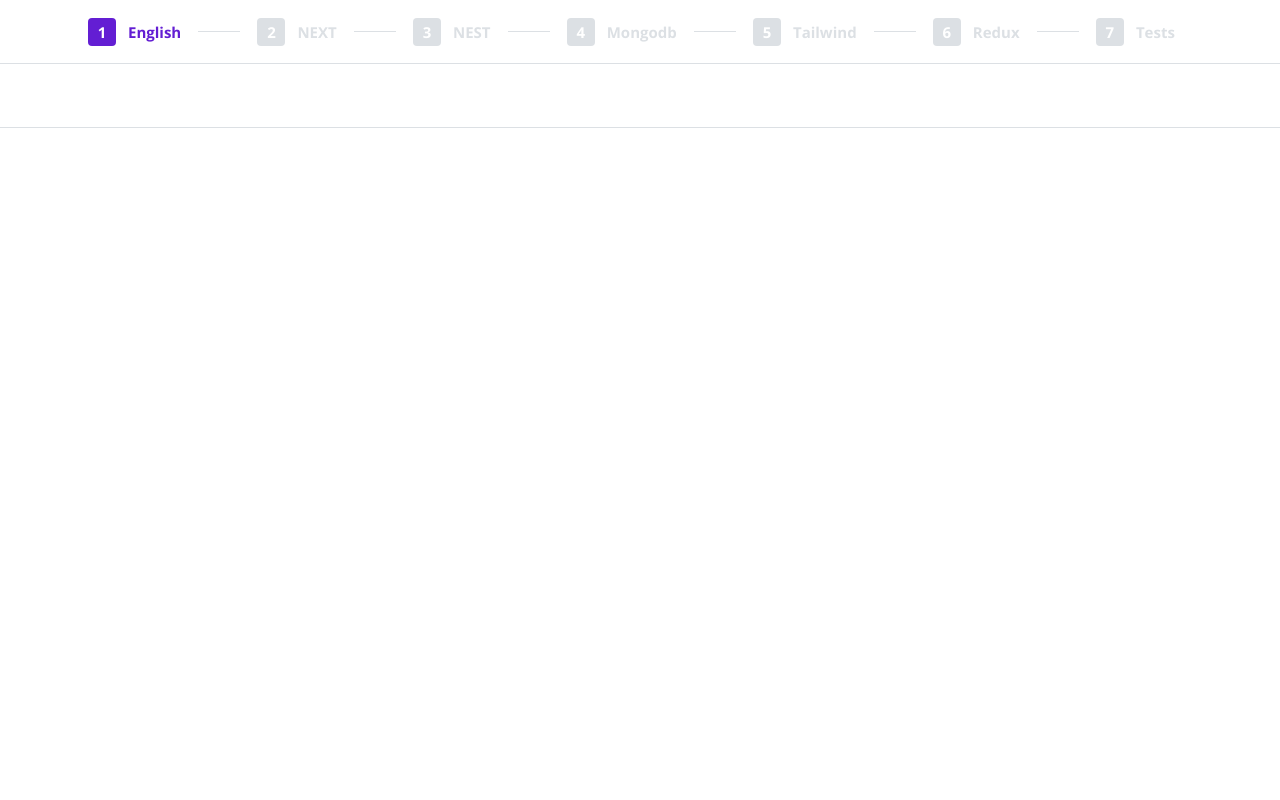
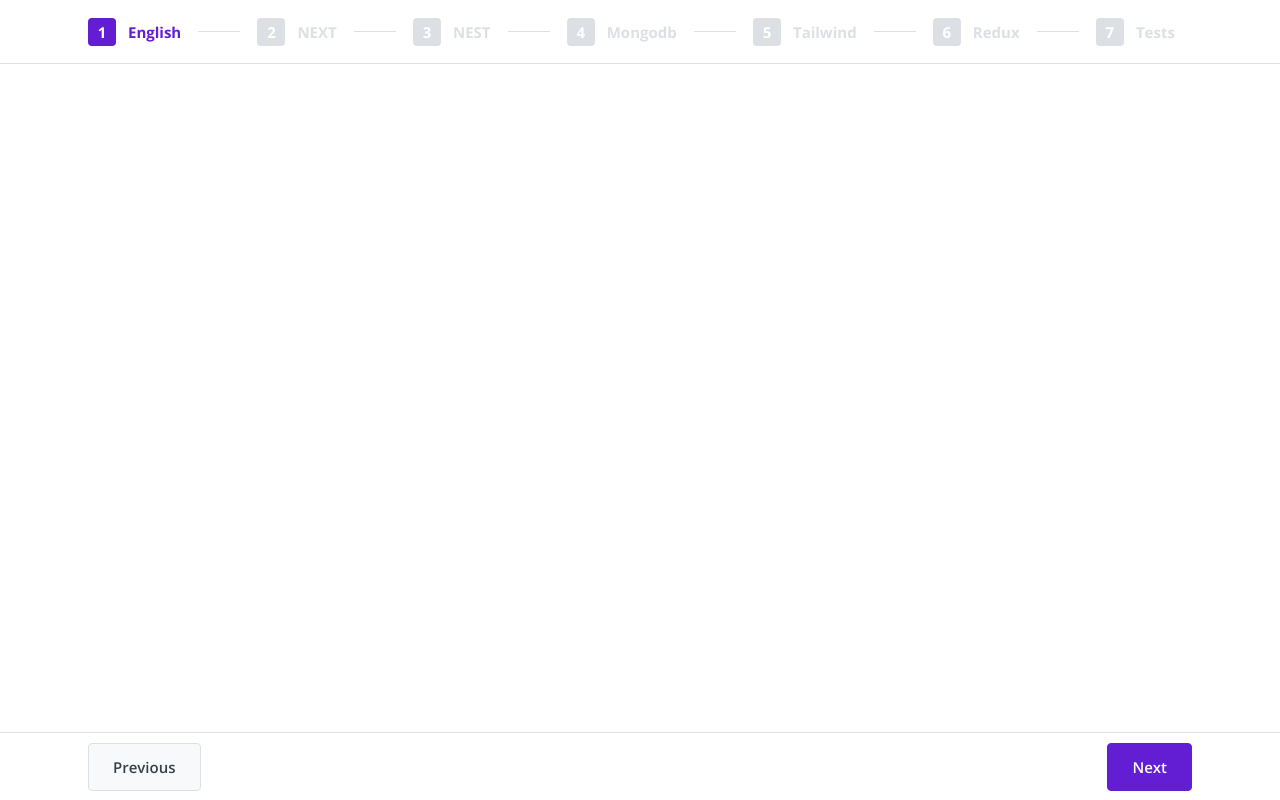
Before and after one commit to Hlib-Chyz/raise-me-up-client, a Next.js app: page /home in a window 1280 px wide. Built offline with nearby package versions, Linux system fonts and the light colour scheme.

Commit message:
feat: buttons component was added

```diff
--- a/src/app/globals.css
+++ b/src/app/globals.css
@@ -5,3 +5,15 @@
 .body-medium-bold {
     @apply font-open-sans text-15 font-700 leading-20 text-left;
 }
+.button-large {
+    @apply font-open-sans text-15 font-600 leading-20 text-left;
+}
+.button {
+    @apply button-large h-48 px-24 rounded-4 border disabled:opacity-40;
+}
+.primary-button {
+    @apply button text-white bg-purple border-purple;
+}
+.secondary-button {
+    @apply button text-black bg-lighter-grey border-light-grey;
+}
--- a/src/app/home/components/buttons.tsx
+++ b/src/app/home/components/buttons.tsx
@@ -3,6 +3,9 @@ import React from 'react';
 
 export default function Buttons() {
     return (
-        <div className="h-64 px-88 flex items-center justify-between border-b border-light-grey"></div>
+        <div className="h-68 px-88 flex items-center justify-between border-t border-light-grey fixed bottom-0 left-0 w-full">
+            <button className="secondary-button">Previous</button>
+            <button className="primary-button">Next</button>
+        </div>
     );
 }
--- a/src/app/layout.tsx
+++ b/src/app/layout.tsx
@@ -19,7 +19,7 @@ export default function RootLayout({
     children: React.ReactNode;
 }>) {
     return (
-        <html lang="en" className={openSans.className}>
+        <html lang="en" className={`h-full ${openSans.className}`}>
             <body>{children}</body>
         </html>
     );
--- a/tailwind.config.ts
+++ b/tailwind.config.ts
@@ -18,21 +18,28 @@ const config: Config = {
         },
         fontWeight: {
             700: '700',
+            600: '600',
         },
         colors: {
             purple: '#631ed3',
             'light-grey': '#dce0e4',
+            'lighter-grey': '#f7f9fb',
             white: '#ffffff',
+            black: '#353F48',
         },
         borderRadius: {
             4: '4px',
         },
         spacing: {
+            0: '0',
             1: '1px',
             12: '12px',
+            24: '24px',
             28: '28px',
             42: '42px',
+            48: '48px',
             64: '64px',
+            68: '68px',
             88: '88px',
         },
     },
```
